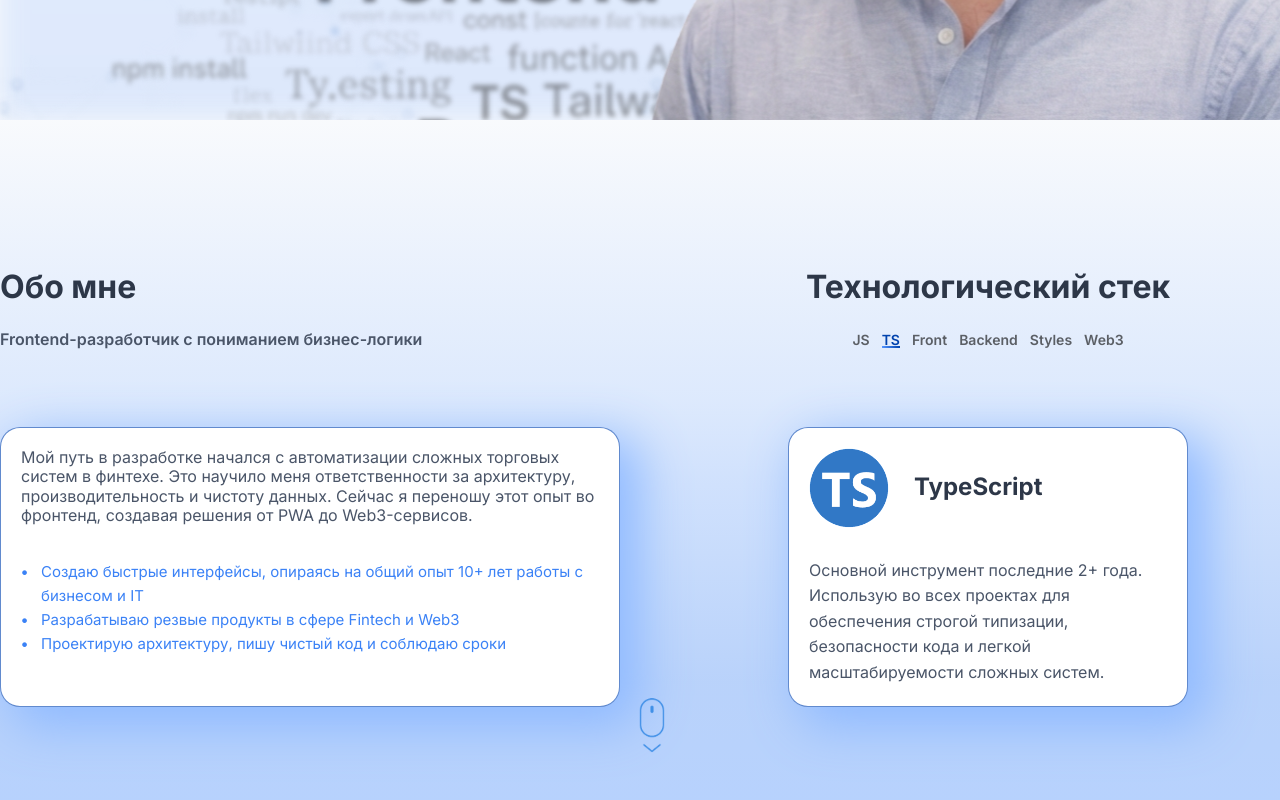
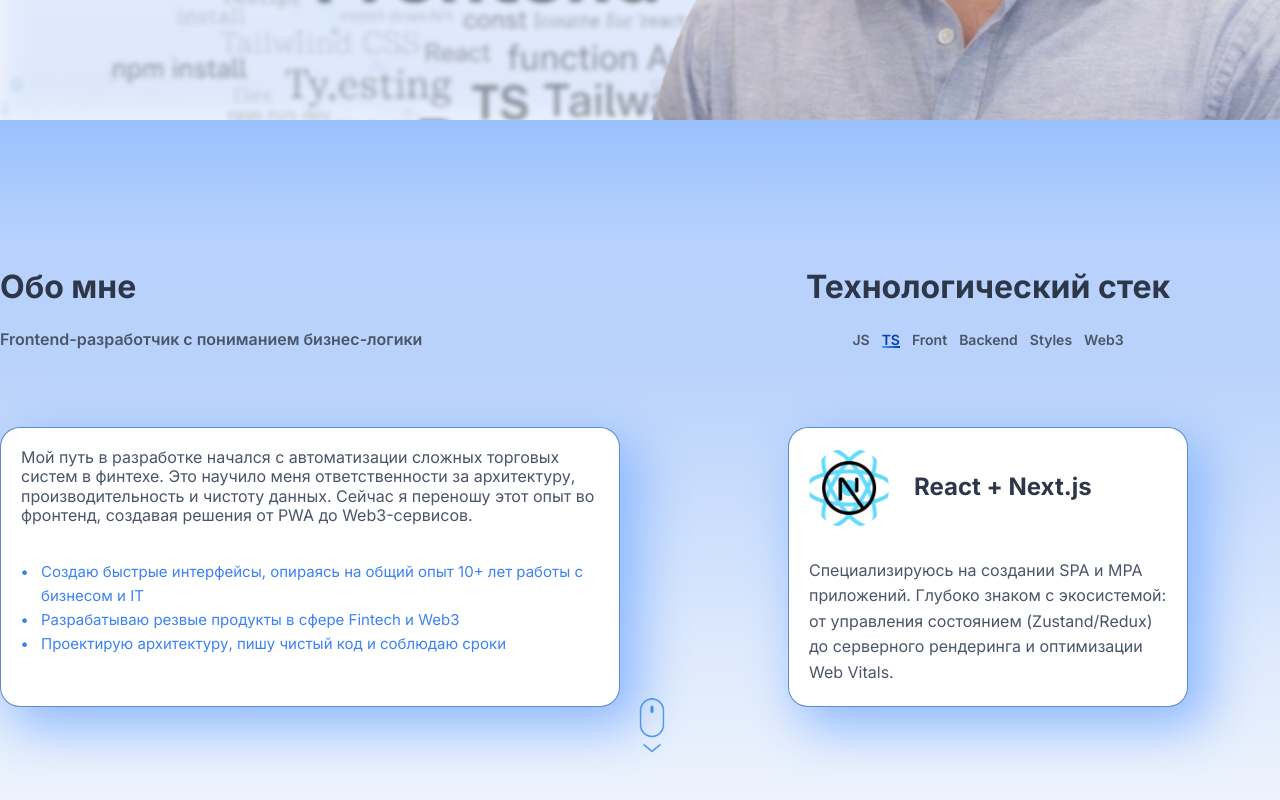
Before and after one commit to Sskutushev/NewPortfolio, a React (Vite) app: page / in a window 1280 px wide. Shown: the part 740-1540 px from the top of the page. Built offline with nearby package versions, Linux system fonts and the light colour scheme.

Commit message:
feat: carousel animation fix and gradient direction change

```diff
--- a/src/sections/AboutStack/AboutStack.module.css
+++ b/src/sections/AboutStack/AboutStack.module.css
@@ -3,7 +3,7 @@
   min-height: 100vh;
   padding: var(--space-12) 0;
   background: linear-gradient(
-    to bottom,
+    to top,
     rgba(254, 254, 255, 0.2) 0%,
     rgba(143, 186, 255, 0.25) 35%,
     rgba(120, 171, 255, 0.3) 45%,
--- a/src/sections/AboutStack/TechCarousel.tsx
+++ b/src/sections/AboutStack/TechCarousel.tsx
@@ -103,15 +103,25 @@ const TechCarousel: React.FC<TechCarouselProps> = ({ activeTab }) => {
 
           const interval = setInterval(() => {
 
+
+
             setCurrentIndex((prev) => (prev + 1) % techArray.length);
+
+
 
           }, 5000); // 5 секунд на карточку
 
 
 
+
+
+
+
           return () => clearInterval(interval);
 
-    }, [isPaused, techArray.length]);
+
+
+        }, [isPaused, techArray.length, currentIndex]); // Added currentIndex
 
 
 
@@ -120,11 +130,26 @@ const TechCarousel: React.FC<TechCarouselProps> = ({ activeTab }) => {
 
 
         useEffect(() => {
+
+
+
           const index = techArray.indexOf(activeTab);
-        if (index !== -1 && index !== currentIndex) {
+
+
+
+          if (index !== -1) {
+
+
+
             setCurrentIndex(index);
+
+
+
           }
-      }, [activeTab, techArray, currentIndex]);
+
+
+
+        }, [activeTab]); // Removed techArray and currentIndex to prevent fighting with auto-rotation
 
 
 
```
Also changed, not shown: output.txt (deleted). Lines whose indentation alone changed are shown as unchanged.
